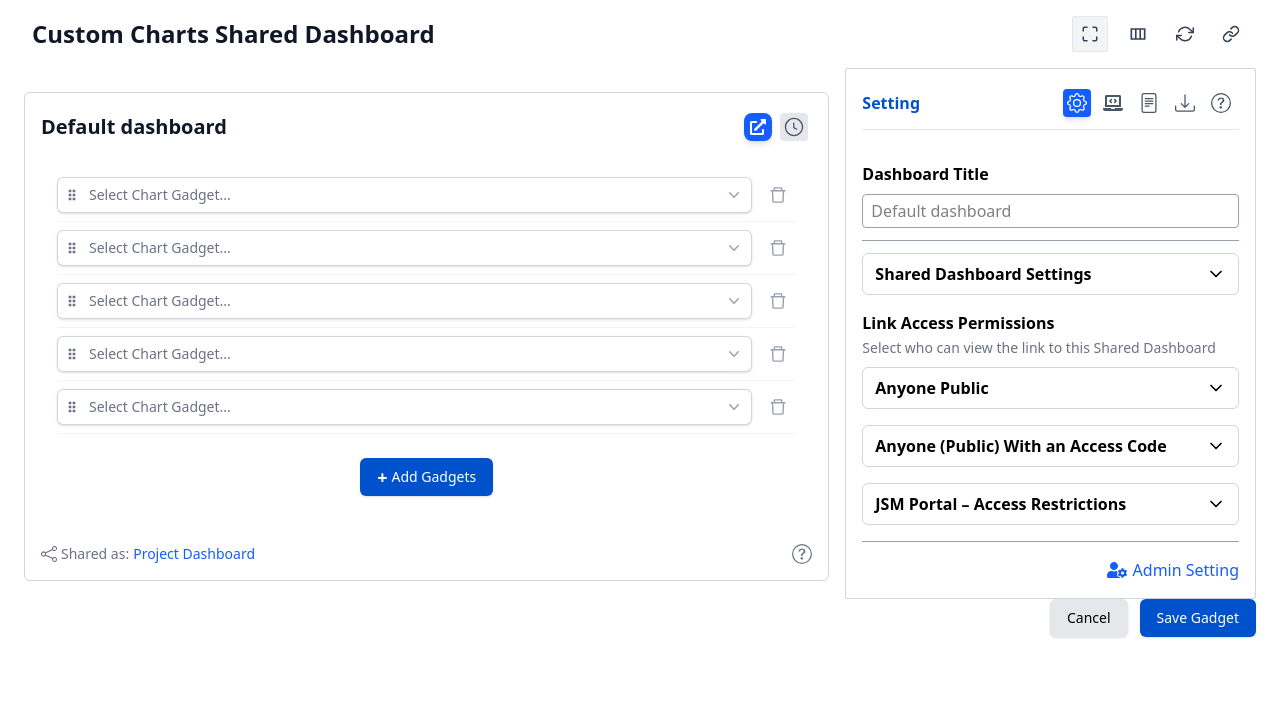
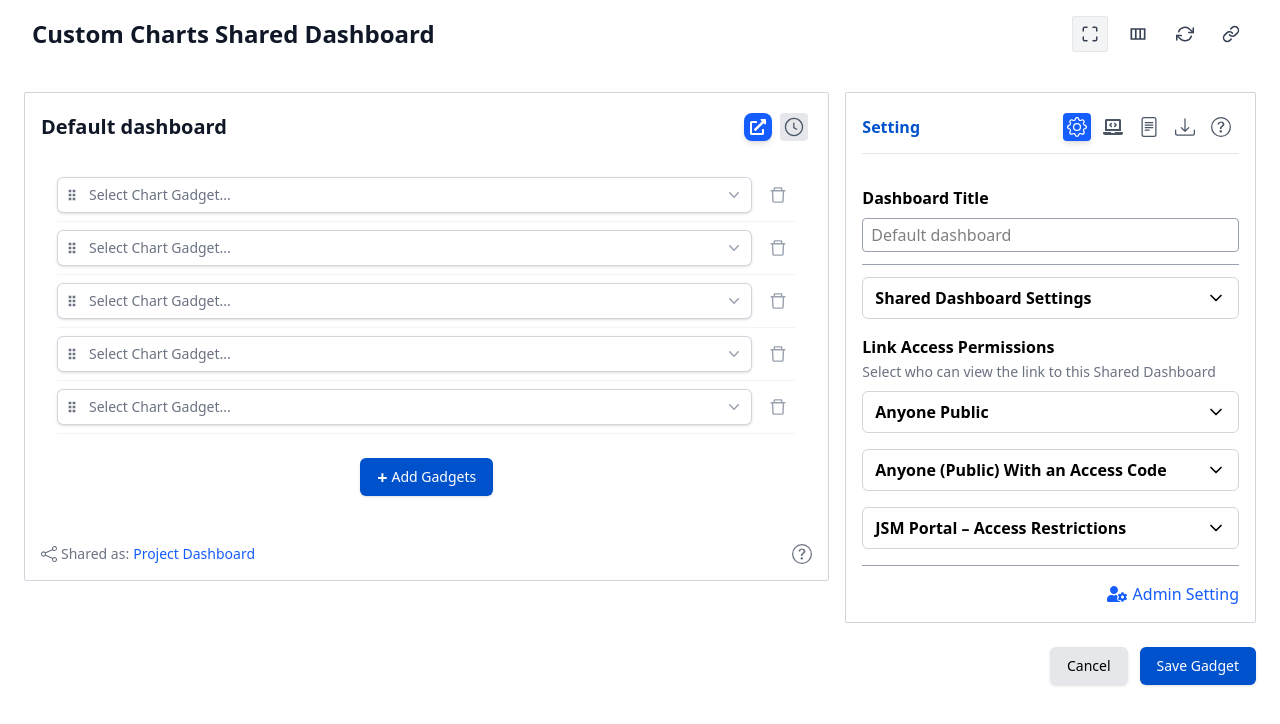
Before and after one commit to rajnishs-dev/custom-charts-jira-app, a React (Vite) app: page /shared-dashboard in a window 1280 px wide. Shown: the top 724 px of the page. Built offline with nearby package versions, Linux system fonts and the light colour scheme.

Commit message:
conflicts fix

```diff
--- a/src/components/DashboardConfig.jsx
+++ b/src/components/DashboardConfig.jsx
@@ -115,7 +115,7 @@ const DashboardConfig = () => {
   const foundChartsCount = 4;
 
   return (
-    <div className="border border-gray-300 rounded-md p-4 my-4 lg:my-6">
+    <div className="border border-gray-300 rounded-xs p-4 my-4 lg:my-6">
       <div className="flex justify-between items-center pb-4">
         <h1 className="text-xl font-semibold text-gray-900">Default dashboard</h1>
         <div className="flex space-x-2 rounded-md p-1">
--- a/src/components/DashboardSettings.jsx
+++ b/src/components/DashboardSettings.jsx
@@ -41,7 +41,7 @@ const DashboardSettings = ({ tabs, contents }) => {
       </a>
       </div>
     </div>
-    <div className="flex items-center justify-end gap-3">
+    <div className="flex items-center justify-end gap-3 mt-4 lg:mt-6">
          <button
             className="flex items-center justify-center px-4 py-2 border border-transparent text-sm font-medium rounded-md shadow-sm text-black bg-gray-200 hover:bg-gray-300 cursor-pointer transition duration-150 ease-in-out"
           >
--- a/src/pages/SharedDashboard.jsx
+++ b/src/pages/SharedDashboard.jsx
@@ -42,7 +42,9 @@ export default function SharedDashboard() {
         </div>
 
         <div className="w-full md:w-1/3 mt-4 md:mt-0">
-          <DashboardSettings tabs={TAB_LIST} contents={TAB_CONTENTS} />
+          <div className="mt-4 lg:mt-6">
+            <DashboardSettings tabs={TAB_LIST} contents={TAB_CONTENTS} />
+          </div>
         </div>
       </div>
     </>
```
